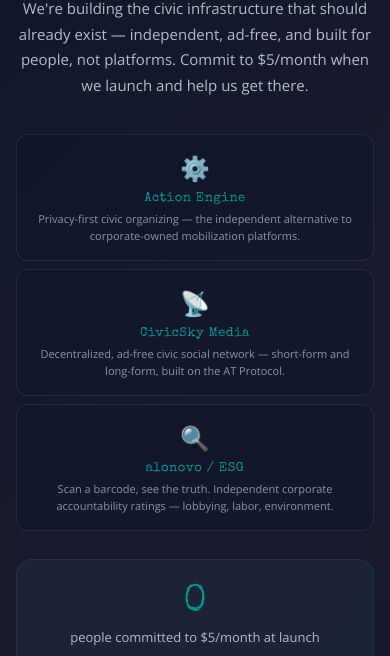
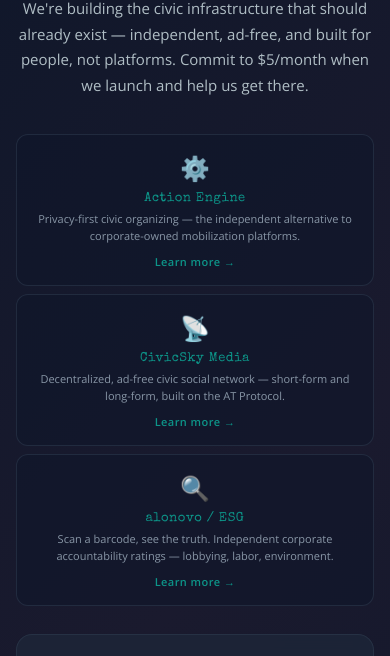
Before and after one commit to CivicWorks/civworks-site, a plain HTML site: page pledge/pledge.html in a window 390 px wide. Shown: the part 171-827 px from the top of the page. Drawn offline with nearby package versions, Linux system fonts and the light colour scheme; no server answers.

Commit message:
added links to explainers

```diff
--- a/pledge/pledge.html
+++ b/pledge/pledge.html
@@ -1,4 +1,3 @@
-
 <!DOCTYPE html>
 <html lang="en">
 <head>
@@ -85,6 +84,8 @@
       position: relative;
       overflow: hidden;
       transition: border-color 0.3s ease;
+      text-decoration: none;
+      display: block;
     }
 
     .project-card::before {
@@ -118,7 +119,19 @@
       font-size: 11px;
       color: var(--text-muted);
       line-height: 1.5;
+      margin-bottom: 10px;
     }
+
+    .project-learn {
+      font-size: 11px;
+      color: var(--teal);
+      font-weight: 600;
+      letter-spacing: 0.04em;
+      opacity: 0;
+      transition: opacity 0.2s ease;
+    }
+
+    .project-card:hover .project-learn { opacity: 1; }
 
     /* ── MAIN CARD ── */
     .card {
@@ -414,6 +427,7 @@
       .form-row { grid-template-columns: 1fr; }
       .impact-grid { grid-template-columns: 1fr; }
       .trust { flex-direction: column; gap: 8px; }
+      .project-learn { opacity: 1; }
     }
   </style>
 </head>
@@ -434,21 +448,24 @@
 
   <!-- Project Cards -->
   <div class="projects">
-    <div class="project-card">
+    <a href="action-engine.html" class="project-card">
       <span class="project-icon">⚙️</span>
       <div class="project-name">Action Engine</div>
       <p class="project-desc">Privacy-first civic organizing — the independent alternative to corporate-owned mobilization platforms.</p>
-    </div>
-    <div class="project-card">
+      <div class="project-learn">Learn more →</div>
+    </a>
+    <a href="civicsky.html" class="project-card">
       <span class="project-icon">📡</span>
       <div class="project-name">CivicSky Media</div>
       <p class="project-desc">Decentralized, ad-free civic social network — short-form and long-form, built on the AT Protocol.</p>
-    </div>
-    <div class="project-card">
+      <div class="project-learn">Learn more →</div>
+    </a>
+    <a href="alonovo.html" class="project-card">
       <span class="project-icon">🔍</span>
       <div class="project-name">alonovo / ESG</div>
       <p class="project-desc">Scan a barcode, see the truth. Independent corporate accountability ratings — lobbying, labor, environment.</p>
-    </div>
+      <div class="project-learn">Learn more →</div>
+    </a>
   </div>
 
   <!-- Main Card -->
```
